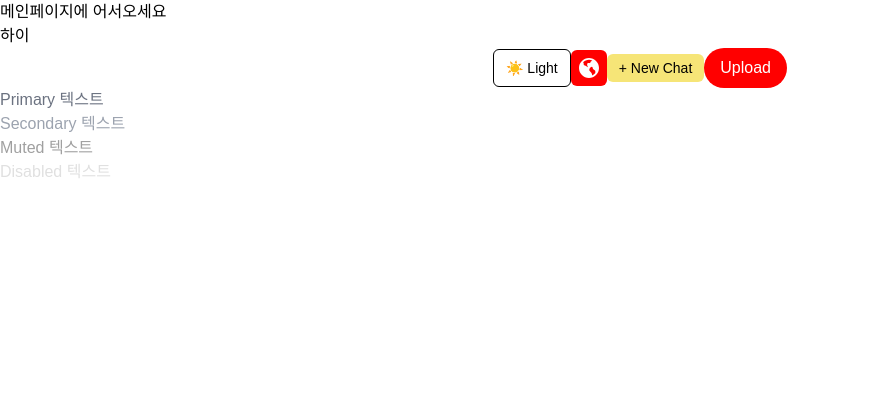
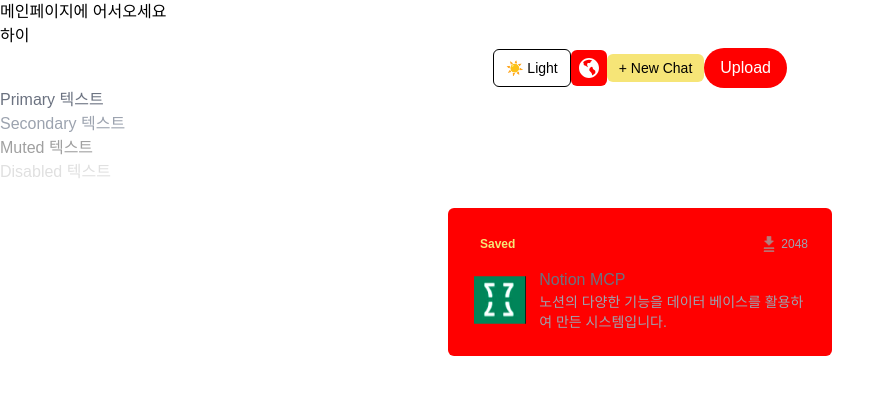
Before and after one commit to 8LOWUP/mcp-hub-FE, a Next.js app: page /1 in a window 1280 px wide. Shown: the top 394 px of the page, without its empty margins (0-895 px from the left). Built offline with nearby package versions, Linux system fonts and the light colour scheme; a web font is replaced by a local one.

Commit message:
[feat]:sparkles: McpCard 컨테이너 제작

```diff
--- a/src/app/[locale]/page.tsx
+++ b/src/app/[locale]/page.tsx
@@ -5,6 +5,7 @@ import PrimaryButton from '@/components/ui/PrimaryButton';
 import "../globals.css"
 import LocaleSwitcher from '@/components/ui/LocaleSwitcher';
 import SecondaryButton from '@/components/ui/SecondaryButton';
+import MCPCard from "@/components/container/McpCard";
 
 export default function LandingPage() {
   const t = useTranslations('LandingPage');
@@ -30,6 +31,16 @@ export default function LandingPage() {
       <div className='text-secondary'>Secondary 텍스트</div>
       <div className='text-muted'>Muted 텍스트</div>
       <div className='text-disabled'>Disabled 텍스트</div>
+        <div className="mt-6 flex justify-center">
+
+            <MCPCard
+                id="notionmcp"
+                title="Notion MCP"
+                description="노션의 다양한 기능을 데이터 베이스를 활용하여 만든 시스템입니다."
+                saved = {true}
+                usersCount={2048}
+            />
+        </div>
     </div>
   );
 }
--- /dev/null
+++ b/src/components/container/McpCard.tsx
@@ -0,0 +1,71 @@
+import clsx from "clsx";
+import Image from "next/image";
+import Link from "next/link";
+
+interface MCPCardProps {
+    id: string;
+    title: string;
+    description: string;
+    iconSrc?: string; // mcp로고 이미지 경로 (기본값: /mcpLogo.svg)
+    saved?: boolean;
+    usersCount?: number;
+    className?: string;
+}
+
+const MCPCard: React.FC<MCPCardProps> = ({
+                                             id,
+                                             title,
+                                             description,
+                                             iconSrc = "/mcpLogo.svg", // 기본 아이콘을 mcpLogo.svg로 설정
+                                             saved = false,
+                                             usersCount,
+                                             className,
+                                         }) => {
+    return (
+
+        <Link
+            href={`/mcp/${id}`}
+            className={clsx(
+                "flex flex-col p-6 justify-items-center items-center w-full max-w-sm bg-surface-1 rounded-md",
+                className
+            )}
+        >
+            {/* 상단 라벨 */}
+            <div className="flex w-full justify-between items-center mb-3">
+                <div className="flex gap-2">
+                    {/* saved 상태에 따라 하나만 렌더링 */}
+                    <span
+                        className={clsx(
+                            "text-xs px-2 py-1 font-semibold text-secondary rounded-lg",
+                            saved ? "bg-surface-2  text-accent" : "bg-surface-2 text-disabled"
+                        )}
+                    >{saved ? "Saved" : "Unsaved"}</span>
+                </div>
+
+                {usersCount !== undefined && (
+                    <div className="flex items-center gap-1 text-xs text-secondary">
+                        <Image
+                            src="/downLoader.svg"
+                            alt="downloads"
+                            width={16}
+                            height={16}
+                            className="w-4 h-4 opacity-80"
+                        />
+                        {usersCount}
+                    </div>
+                )}
+            </div>
+
+            {/* 본문 */}
+            <div className="flex w-full justify-between items-center">
+                <Image src={iconSrc} alt={title} width={35} height={35} className="w-13 h-13 ml-0.5"/>
+                <div className="flex w-4/5 flex-col">
+                    <span className="text-primary">{title}</span>
+                    <span className="text-secondary text-sm">{description}</span>
+                </div>
+            </div>
+        </Link>
+    );
+};
+
+export default MCPCard;
```
Also changed, not shown: public/downLoader.svg (added), public/mcpLogo.svg (added).
